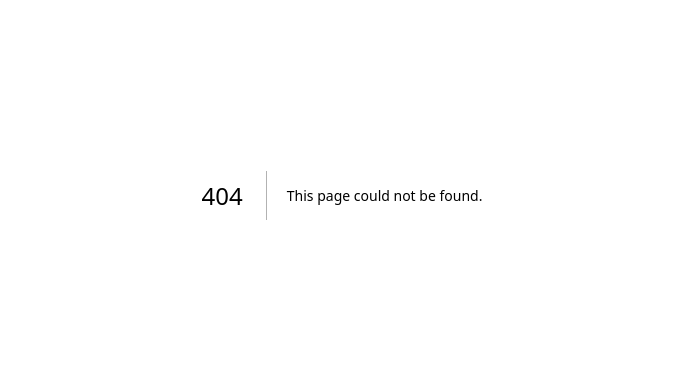
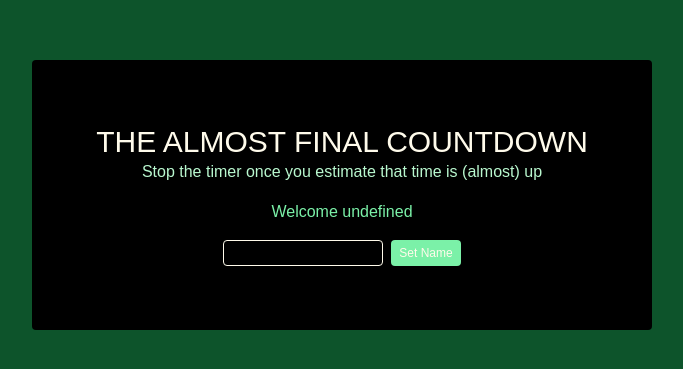
Before and after one commit to Mujju-palaan/react-all, a Next.js app: page /countdown in a window 1280 px wide. Before the commit this address had no page. Shown: the part 205-574 px from the top of the page, without its empty margins (298-981 px from the left). Built offline with nearby package versions, Linux system fonts and the light colour scheme.

Commit message:
countdown Header using useState

```diff
--- /dev/null
+++ b/app/(pages)/countdown/page.tsx
@@ -0,0 +1,12 @@
+import Header from '@/components/countdown/Header'
+import React from 'react'
+
+const page = () => {
+  return (
+    <div className='bg-green-900 h-screen flex items-center justify-center'>
+        <Header />
+    </div>
+  )
+}
+
+export default page
--- a/app/page.tsx
+++ b/app/page.tsx
@@ -8,6 +8,7 @@ export default function Home() {
         <li><Link href={`/tabs`}>Tabs (OnClick change data)</Link></li>
         <li><Link href={`/tic-tac-toe`}>Tic-Tac-Toe Game</Link></li>
         <li><Link href={`/investment-calculator`}>Investment Calculator</Link></li>
+        <li><Link href={`/countdown`}>Countdown</Link></li>
       </ul>
     </div>
   );
--- /dev/null
+++ b/components/countdown/Header.tsx
@@ -0,0 +1,40 @@
+//// Header using Use State to set and display name
+"use client";
+import React, { useState } from "react";
+
+const Header = () => {
+  const [name, setName] = useState("");
+  const [clicked, setClicked] = useState(false);
+
+  const handelChange = (e: any) => {setClicked(false); setName(e.target.value);}
+  const handelOnClick = () => setClicked(true);
+
+  return (
+    <div className="bg-black p-16 rounded text-amber-50 justify-self-center text-center">
+      <h1 className="text-3xl">THE ALMOST FINAL COUNTDOWN</h1>
+      <p className="text-green-200">
+        Stop the timer once you estimate that time is (almost) up
+      </p>
+
+      <h2 className="text-green-300 pt-4">
+        Welcome {clicked ? name : "undefined"}
+      </h2>
+      <div className="flex gap-2 justify-self-center mt-4 text-shadow-amber-50">
+        <input
+          onChange={handelChange}
+          className="border rounded w-40"
+          type="text"
+          name="Enter name"
+        />
+        <button
+          onClick={handelOnClick}
+          className="bg-green-300 rounded px-2 text-[12px]"
+        >
+          Set Name
+        </button>
+      </div>
+    </div>
+  );
+};
+
+export default Header;
```
